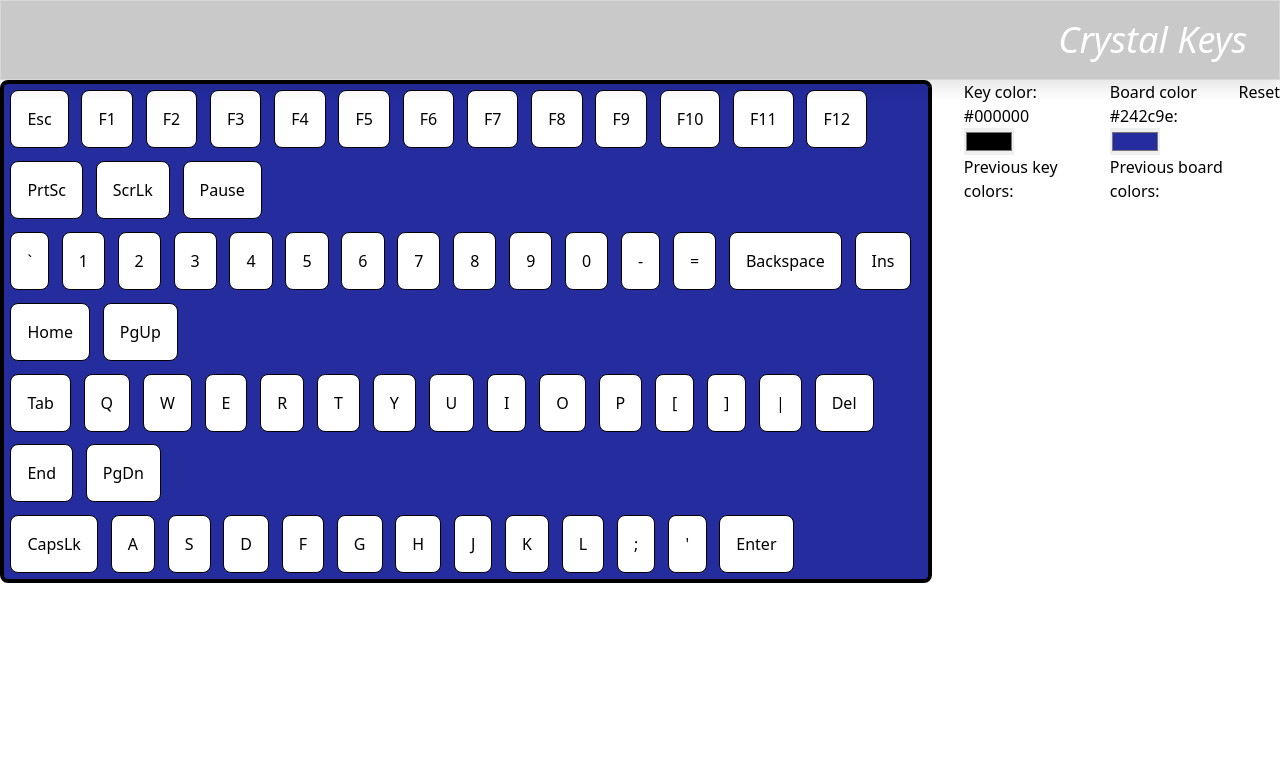
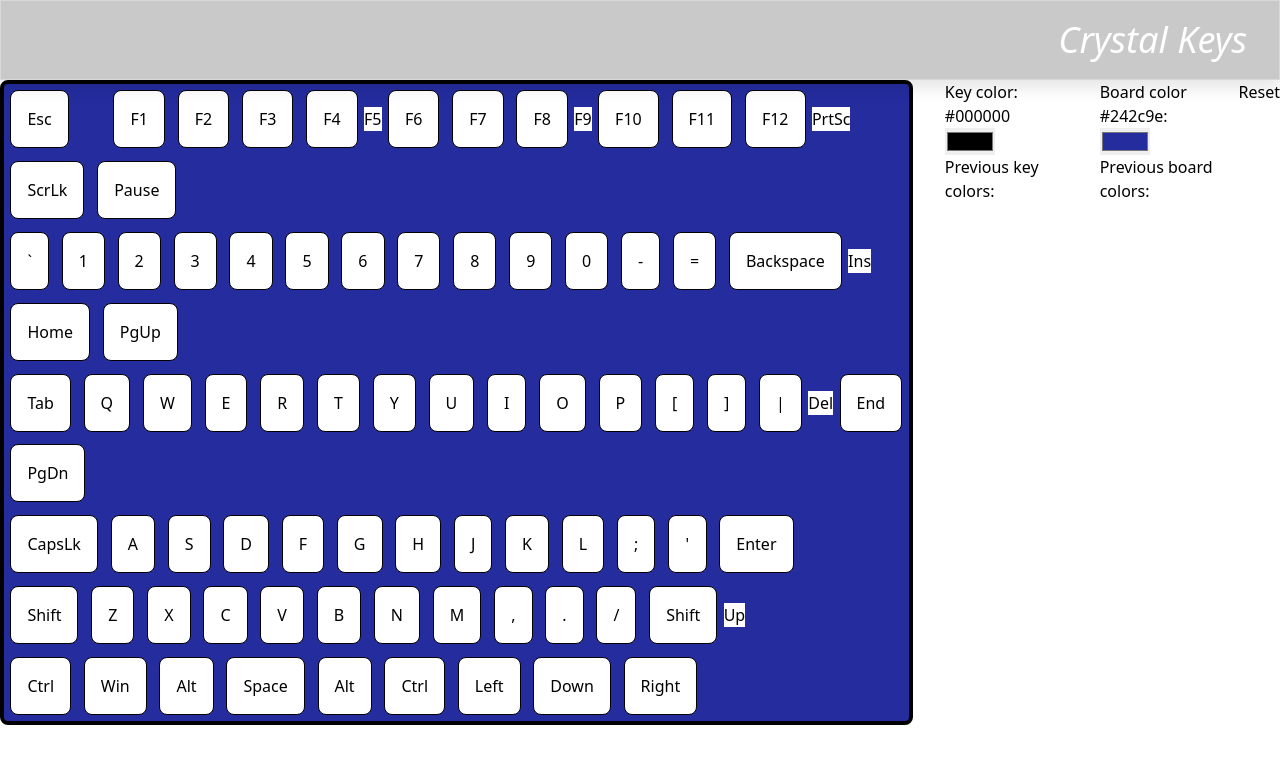
Before and after one commit to OblivionNoirV2/crystalkeys, a React (Create React App) app: page / in a window 1280 px wide. Shown: the top 764 px of the page. Built offline with nearby package versions, Linux system fonts and the light colour scheme.

Commit message:
setup work

```diff
--- a/src/App.tsx
+++ b/src/App.tsx
@@ -23,6 +23,7 @@ which then changes the color of whatever key is clicked*/
 
 
 //split the keyboard into different segments
+//every element here has its own index, one huge array
 const key_sets: { [row: string]: string[] } = {
   top_row: [
     'Esc', 'F1', 'F2', 'F3', 'F4', 'F5', 'F6',
@@ -38,15 +39,34 @@ const key_sets: { [row: string]: string[] } = {
   ],
   fourth_row: [
     'CapsLk', 'A', 'S', 'D', 'F', 'G', 'H', 'J', 'K', 'L', ';', "'", 'Enter'
-  ]
+  ],
+  fifth_row: [
+    'Shift', 'Z', 'X', 'C', 'V', 'B', 'N', 'M', ',', '.', '/', 'Shift', 'Up'
+
+  ],
+  sixth_row: [
+    'Ctrl', 'Win', 'Alt', 'Space', 'Alt', 'Ctrl', 'Left', 'Down', 'Right'
+  ],
 };
 //displays them on the screen in row order
 
 
 //for unique keys that need a little more work
+//Use binary search to find the key more efficiently
+
+
 function getClassForKey(key_label: string): string {
   //default is just 'key', some require more work
-  return 'key';
+  const keyClassMap: { [key: string]: string } = {
+    'F1': 'key-f1',
+    'F5': 'key-f5',
+    'F9': 'key-f9',
+    'PrtSc': 'key-prtsc',
+    'Ins': 'key-ins',
+    'Del': 'key-del',
+    'Up': 'key-up'
+  };
+  return keyClassMap[key_label] || 'key'
 }
 
 interface KeyboardProps {
@@ -55,12 +75,14 @@ interface KeyboardProps {
 };
 //Convert the key_sets object to a flat array
 export const keys_array: { label: string, row: string }[] = [];
+
 for (let row in key_sets) {
-  /*create new array of objects with the key label and row
-  and push it to the keys array. Spread so it doesn't get segmented*/
+  /*create new array of objects with the key label and row,
+  and push it to the keys array. Spread so it doesn't get segmented.
+  So keys_array becomes an array of objects, and we can use these new
+  properties to determine where spacings go*/
   keys_array.push(...key_sets[row].map(key => ({ label: key, row })));
 }
-
 
 const Keyboard: React.FC<KeyboardProps> = ({ selected_color, selected_board_color }) => {
   const { prevColors, setPrevColors } = useContext(PrevColorsContext);
@@ -80,21 +102,20 @@ const Keyboard: React.FC<KeyboardProps> = ({ selected_color, selected_board_colo
   /*so we can compare the last row to the current one,
   as the last row does not get a break*/
   let last_row = keys_array[0].row;
-
   return (
     <section className='keyboard ' style={{ backgroundColor: selected_board_color }}>
 
-      {keys_array.map((keyObj, index) => {
+      {keys_array.map((key, index) => {
         //add line breaks between rows
         let separator = null;
-        if (keyObj.row !== last_row) {
+        if (key.row !== last_row) {
           separator = <br />;
-          last_row = keyObj.row;
+          last_row = key.row;
         }
         return (
           <>
             {separator}
-            <Key label={keyObj.label} color={keyColors[index]}
+            <Key label={key.label} color={keyColors[index]}
               onClick={() => handleKeyClick(index)}
               key={index} />
           </>
@@ -113,6 +134,7 @@ interface KeyProps {
 //for mobile, rotate the whole thing 90 degrees
 const Key: React.FC<KeyProps> = ({ label, color, onClick }) => {
   const className = `${getClassForKey(label)}`
+  //uses param to call function from above
   return (
     <button style={{ backgroundColor: color }} onClick={onClick}
       className={className}>
--- a/src/sparkles.css
+++ b/src/sparkles.css
@@ -11,7 +11,8 @@ body {
 }
 
 /*note that width DOES override min-width*/
-.key {
+.key,
+.key-f1 {
   margin: .4rem;
   min-width: 3vw;
   padding: 1rem 1rem 1rem 1rem;
@@ -49,3 +50,7 @@ body {
   border-radius: .5rem;
   align-self: flex-start;
 }
+
+.key-f1 {
+  margin-left: 3vw;
+}
```
